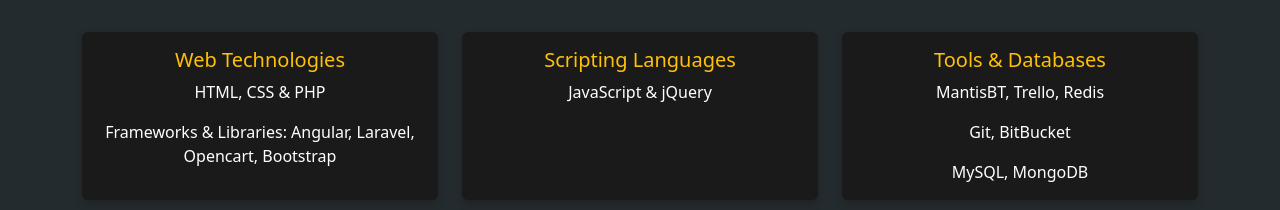
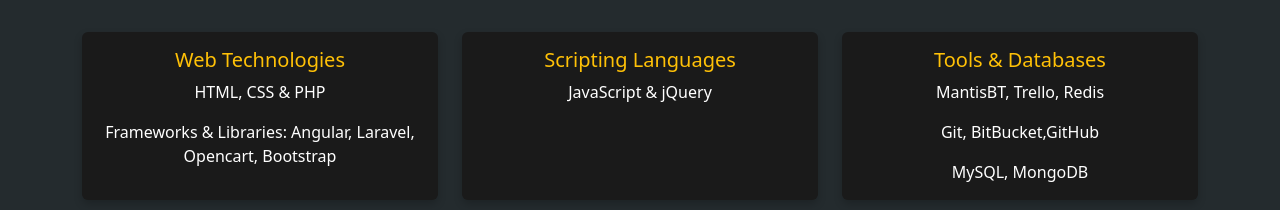
Before and after one commit to YSachin01/sachin-portfolio, an Angular app: page / in a window 1280 px wide. Shown: the part 1440-1650 px from the top of the page. Built offline with nearby package versions, Linux system fonts and the light colour scheme.

Commit message:
add github

```diff
--- a/src/app/portfolio/skills/skills.component.html
+++ b/src/app/portfolio/skills/skills.component.html
@@ -32,7 +32,7 @@
           <div class="card-body">
             <h5 class="card-title text-warning">Tools & Databases</h5>
             <p class="card-text">MantisBT, Trello, Redis</p>
-            <p class="card-text">Git, BitBucket</p>
+            <p class="card-text">Git, BitBucket,GitHub</p>
             <p class="card-text">MySQL, MongoDB</p>
           </div>
         </div>
```
